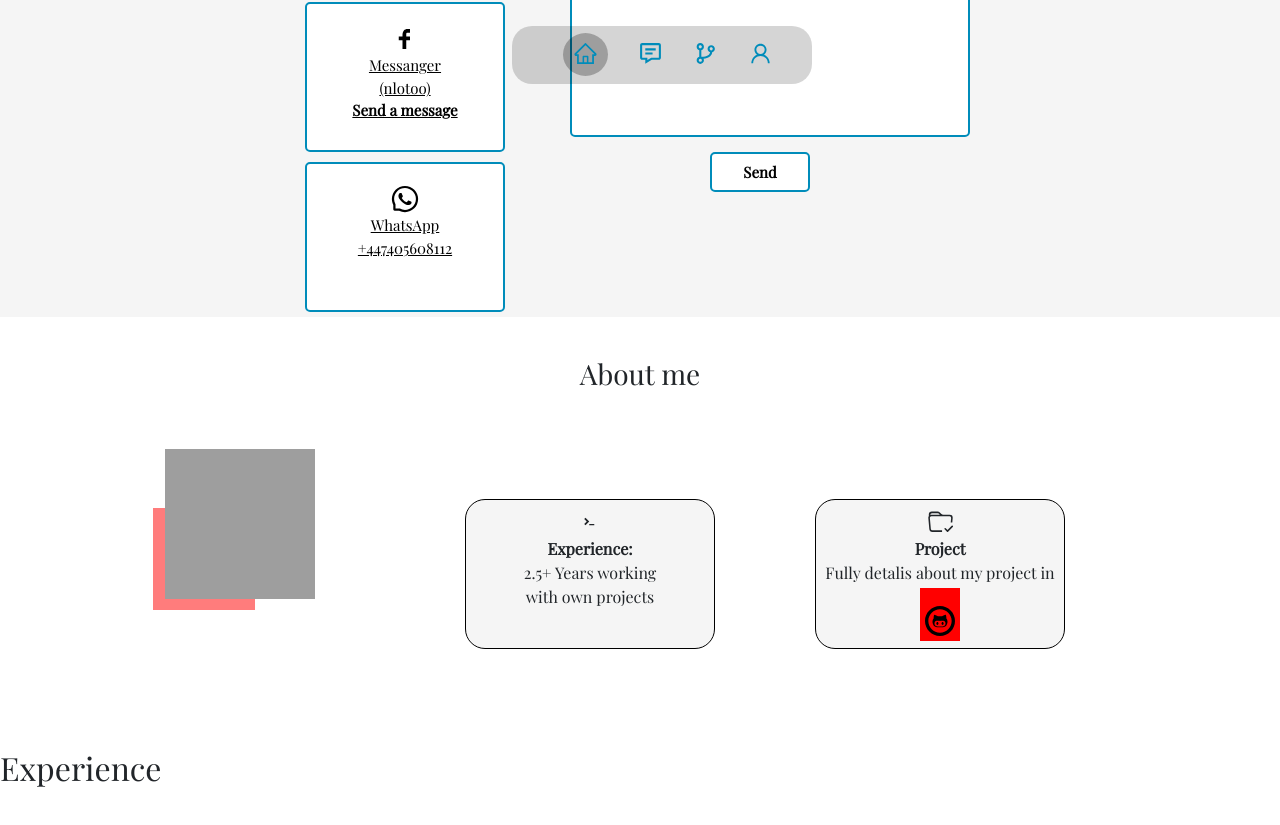
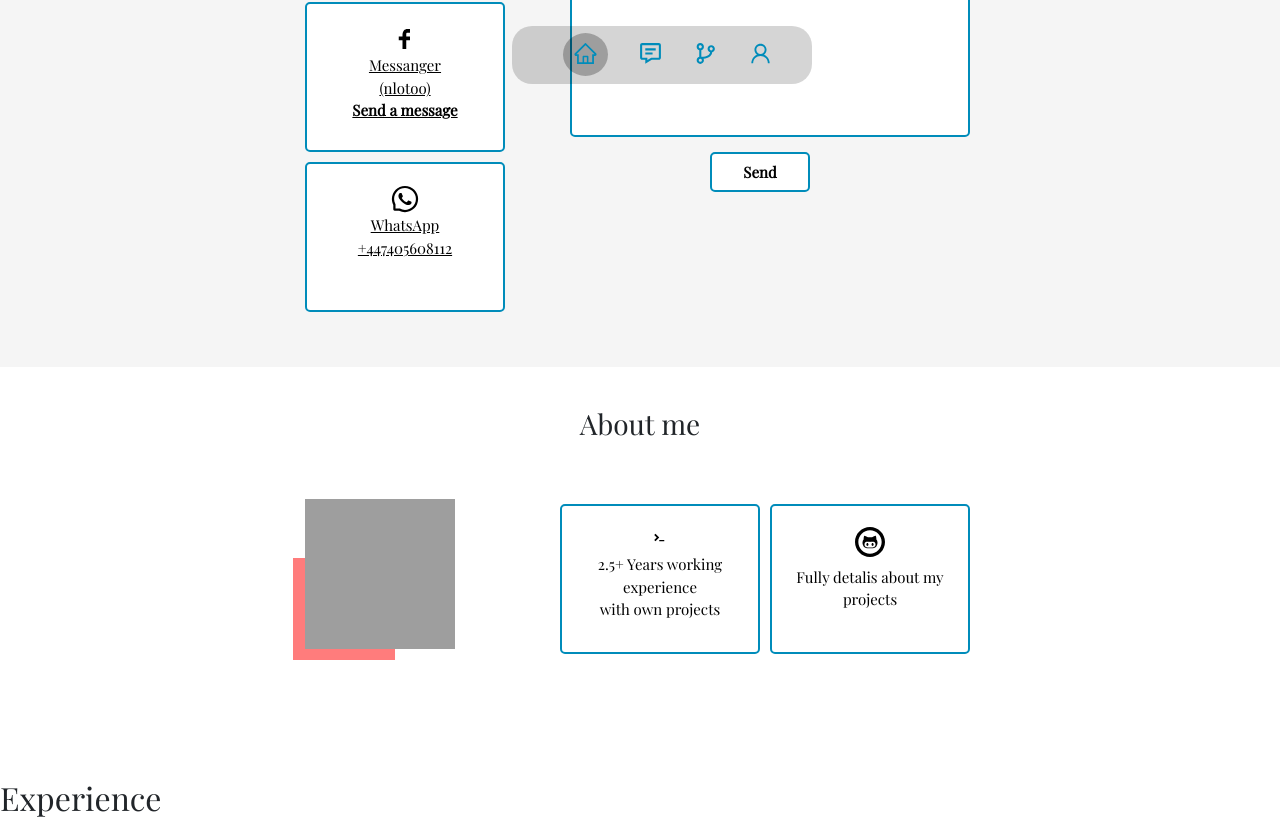
Before and after one commit to nlotoo/portfolio, a React (Create React App) app in the folder client/: page / in a window 1280 px wide. Shown: the part 691-1516 px from the top of the page. Before the commit the page ends 1486 px from the top, so only its background shows below. Built offline with nearby package versions, Linux system fonts and the light colour scheme; grey boxes are pictures that could not be loaded.

Commit message:
about me frame element

```diff
--- a/client/src/components/AboutMe/AboutMe.js
+++ b/client/src/components/AboutMe/AboutMe.js
@@ -14,18 +14,16 @@ export const AboutMe = () => {
                     <img className='img-frame' src='https://www.w3schools.com/w3css/img_avatar3.png' alt='my-avatar' />
                 </div>
                 <div className='about-me-experience-frame'>
-                    <div>
+                    <div className='project-info1'>
                         <span className='about-icons-class'><DiTerminalBadge /></span ><br />
-                        <strong>Experience: </strong>  <br />
-                        2.5+ Years working <br /> with own projects
+                        2.5+ Years working experience <br /> with own projects
                     </div>
-                    <div className='project-info'>
-                        <span className='about-icons-class' ><BsFolderCheck /></span><br />
-                        <strong>Project</strong> <br />
-                        Fully detalis about my project in
-                        <Link className='github-link-icon' to='\github.com/nlotoo' target="_blank" rel="noopener noreferrer">
+                    <div className='project-info2'>
+                        <Link  className='github-link-icon' to='\github.com/nlotoo' target="_blank" rel="noopener noreferrer">
                             <TiSocialGithubCircular />
-                        </Link>
+                        </Link><br/>
+                        Fully detalis about my projects <br />
+
 
                     </div>
                 </div>
--- a/client/src/components/AboutMe/about-me.css
+++ b/client/src/components/AboutMe/about-me.css
@@ -17,17 +17,18 @@
 }
 
 .about-me-experience-frame div {
-    border: 1px solid black;
-    width: 250px;
+    background-color: white;
+    color: black;
+    border: 2px solid #008CBA;
+    margin: 5px;
+    width: 200px;
     height: 150px;
-    border-radius: 20px;
     text-align: center;
-    background-color: #F5F5F5;
+    font-size: 15px;
+    transition-duration: 0.4s;
+    border-radius: 5px;
 }
 
-.about-me-experience-frame:hover div {
-    background-color: #5953532d;
-}
 
 .about-icons-class {
     font-size: 25px;
@@ -40,9 +41,23 @@
     color: black;
     margin: 0;
 }
-.project-info a{
-
-    background-color: red;
-/* padding-bottom: 10px; */
+.project-info1{
+    padding-top: 10px;
 
 }
+
+.project-info1:hover {
+    padding-top: 0px;
+    background-color: #008CBA;
+    color: white;
+}
+
+.project-info2:hover {
+    padding-top: 10px;
+    background-color: #008CBA;
+    color: white;
+}
+
+.about-me-root-element{
+    padding-bottom: 60px;
+}
--- a/client/src/components/Contact/contact.css
+++ b/client/src/components/Contact/contact.css
@@ -7,8 +7,9 @@
 
 }
 
-.main-root-cotanct-page{
-background-color: whitesmoke;
+.main-root-cotanct-page {
+    padding-bottom: 50px;
+    background-color: whitesmoke;
 }
 
 .heading-contact-page {
@@ -27,7 +28,7 @@ background-color: whitesmoke;
 
 }
 
-.email-icon{
+.email-icon {
     font-size: 30px;
 }
 
@@ -48,6 +49,8 @@ background-color: whitesmoke;
 }
 
 .contact-me-a-tag a:hover {
+
+    padding: 10px;
     background-color: #008CBA;
     color: white;
 }
```
